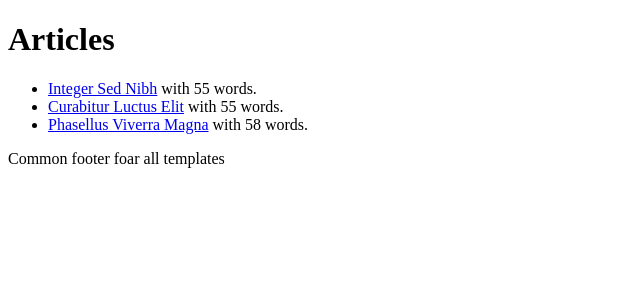
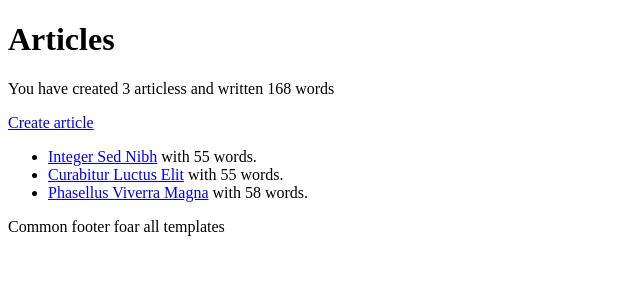
Before and after one commit to GabrielBrogno6th/django-web-app, a Django app: page /articles/ in a window 1280 px wide. Shown: the part 55-355 px from the top of the page, without its empty margins (0-640 px from the left). Run offline with Django 5.2, Linux system fonts and the light colour scheme; a user stored in the database is signed in; data comes from the database, SQL or seed files in the repository.

Commit message:
Word counter added.

```diff
--- a/app/models.py
+++ b/app/models.py
@@ -21,6 +21,14 @@ class UserProfile(AbstractUser):
 
     USERNAME_FIELD = "email"
     REQUIRED_FIELDS = []
+
+    @property
+    def article_count(self):
+        return self.articles.count()
+
+    @property
+    def written_words(self):
+        return self.articles.aggregate(models.Sum("word_count"))["word_count__sum"] or 0
 
 class Article(models.Model):
     title = models.CharField(_("title"), max_length=100)
--- a/djangocourse/settings.py
+++ b/djangocourse/settings.py
@@ -43,6 +43,7 @@ DJANGO_APPS = [
     'django.contrib.sessions',
     'django.contrib.messages',
     'django.contrib.staticfiles',
+    'django.contrib.humanize',
 ]
 
 THIRD_PARTY_APPS = [
--- a/templates/app/home.html
+++ b/templates/app/home.html
@@ -1,7 +1,17 @@
 {% extends "app/base.html" %}
+{% load humanize %}
 
 {% block content %}
     <h1>Articles</h1>
+
+    <p>
+        You have created {{ user.article_count | intcomma }}
+        articles{{ user.article_count | pluralize }}
+        and written {{ user.written_words | intcomma }}
+        word{{ user.written_words | pluralize }}
+    </p>
+
+    <a href="{% url 'create_article' %}">Create article</a>
 
     {% if articles %}
         <ul>
```
